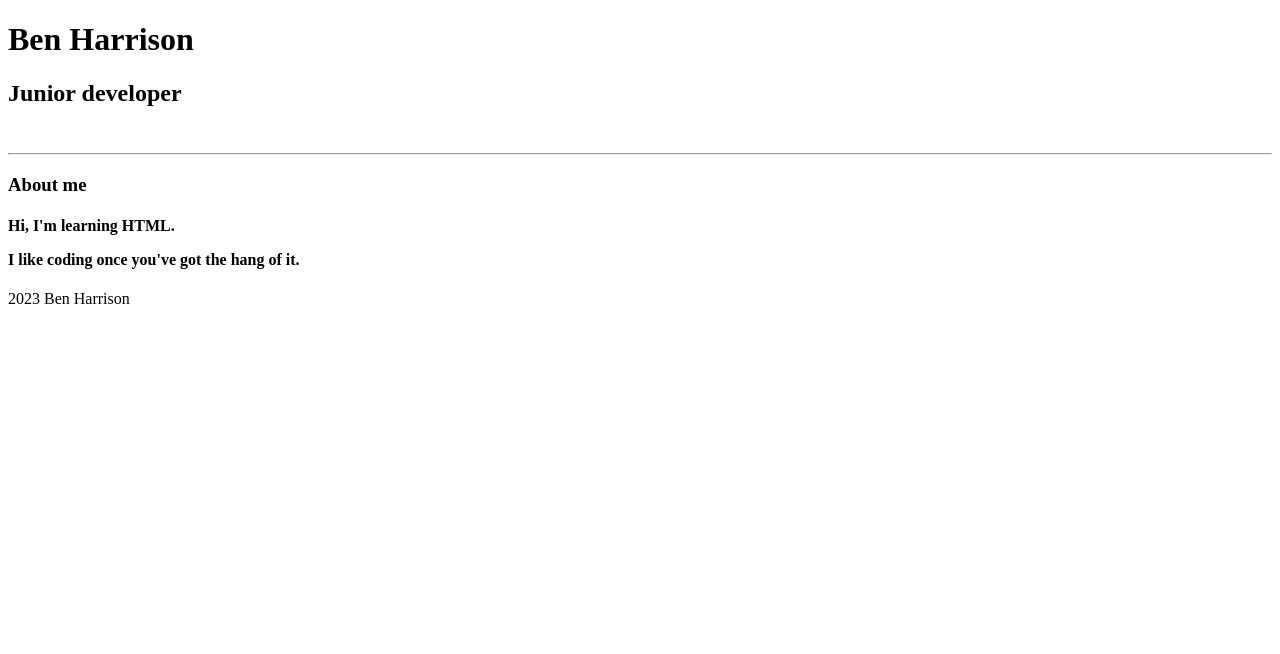
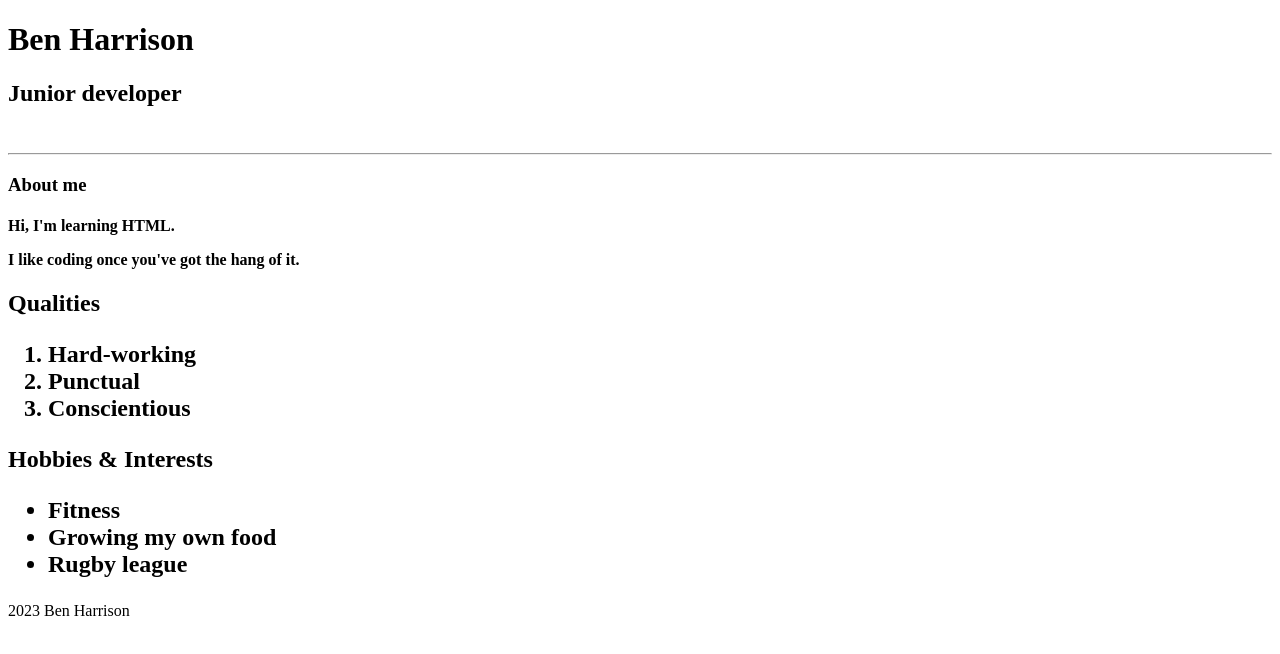
Before and after one commit to Ben-H123/portfolio, a plain HTML site: page index.html in a window 1280 px wide. Drawn offline with Linux system fonts and the light colour scheme.

Commit message:
Added qualities / hobbies & interests

```diff
--- a/index.html
+++ b/index.html
@@ -14,6 +14,20 @@
     <h3>About me</h3>
     <h4><p>Hi, I'm learning HTML. </p>
     <p>I like coding once you've got the hang of it.</p> </h4>
+    <h2>Qualities
+        <ol>
+            <li>Hard-working</li>
+            <li>Punctual</li>
+            <li>Conscientious</li>
+        </ol>
+    </h2>
+    <h2>Hobbies & Interests
+        <ul>
+            <li>Fitness</li>
+            <li>Growing my own food</li>
+            <li>Rugby league</li>
+        </ul>
+    </h2>
 </body>
     </main>
 <footer>2023 Ben Harrison</footer>
```
